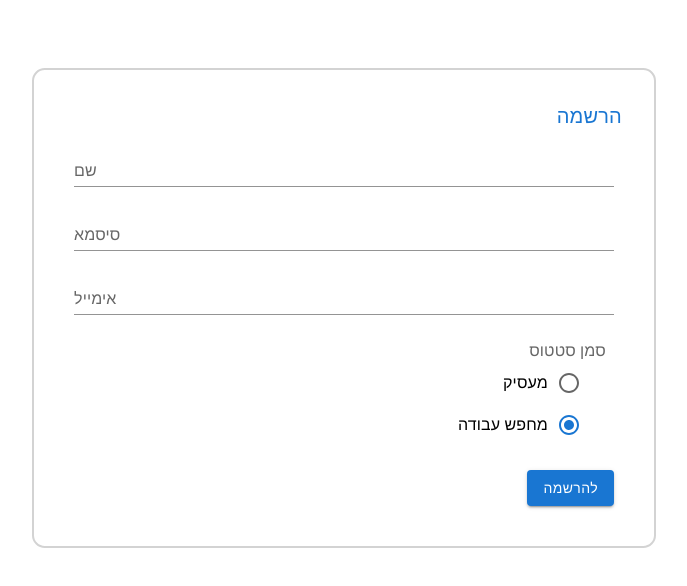
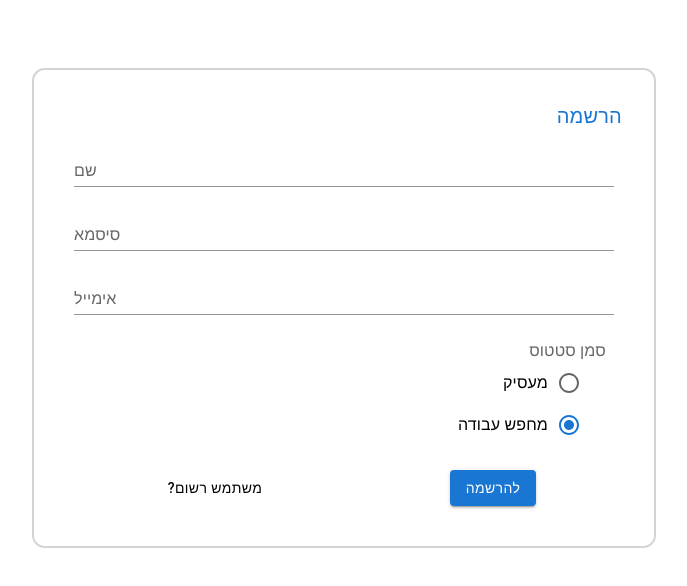
Before and after one commit to Meshalvim/client, a React (Create React App) app: page /signIn in a window 1280 px wide. Shown: the top 586 px of the page, without its empty margins (496-1183 px from the left). Built offline with nearby package versions, Linux system fonts and the light colour scheme.

Commit message:
updateRouting

```diff
--- a/src/SignIn.js
+++ b/src/SignIn.js
@@ -93,6 +93,8 @@ const SignIn = () => {
                             </FormControl>
                         </Grid>
 
+                        <Grid container direction="row"  >
+
                             <Grid item sx={{
                                 p: 1,
                                 margin: 'auto',
@@ -101,21 +103,32 @@ const SignIn = () => {
                                     variant="contained"
                                     onClick={() => {
                                         new swal({
-                                        title: '!!!' + ' שלום ' + name,
+                                            title:'!!!'+name+' שלום ',
                                             icon: 'success',
-                                        text: '!!! פרטיך נקלטו בהצלחה במערכת',
+                                            text:'!!!פרטיך נקלטו בהצלחה במערכת',
                                             confirmButtonText: 'המשך',
                                             confirmButtonColor: '#3085d6',
                                         }).then(() => {
                                             if (status === 'employer')
-                                            navigate('employerDetails')
+                                                navigate('../employerDetails')
                                             else
-                                            navigate('disabledForm')
+                                                navigate('../disabledForm')
 
                                         })
                                     }}
 
                                 >להרשמה</Button>
+                            </Grid>
+
+                            <Grid item sx={{
+                                p: 1,
+                                margin: 'auto',
+                            }}>
+                                <Button
+                                    variant="striped"
+                                    onClick={() => { navigate('../logIn') }}
+                                >משתמש רשום?</Button>
+                            </Grid>
                         </Grid>
 
                     </Grid>
```
Also changed, not shown: src/App.js (line endings or trailing spaces). Lines whose indentation alone changed are shown as unchanged.
